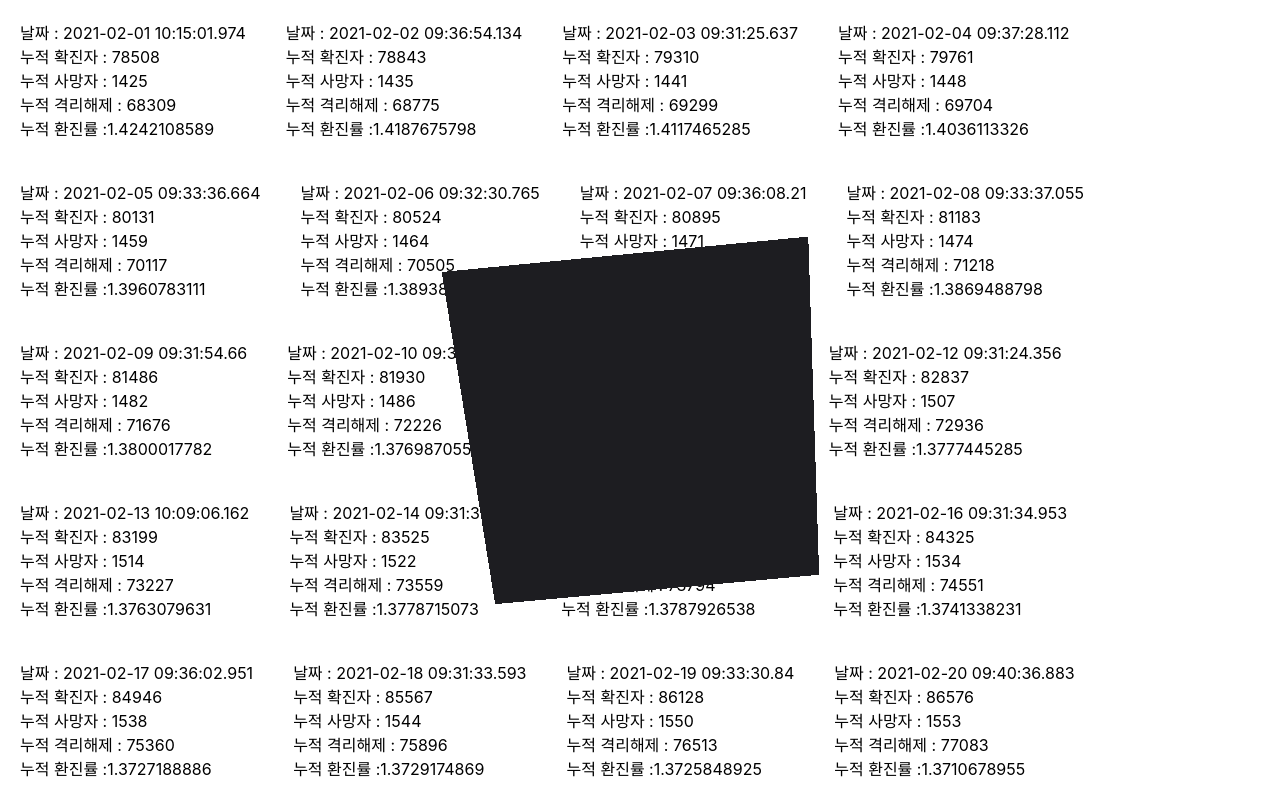
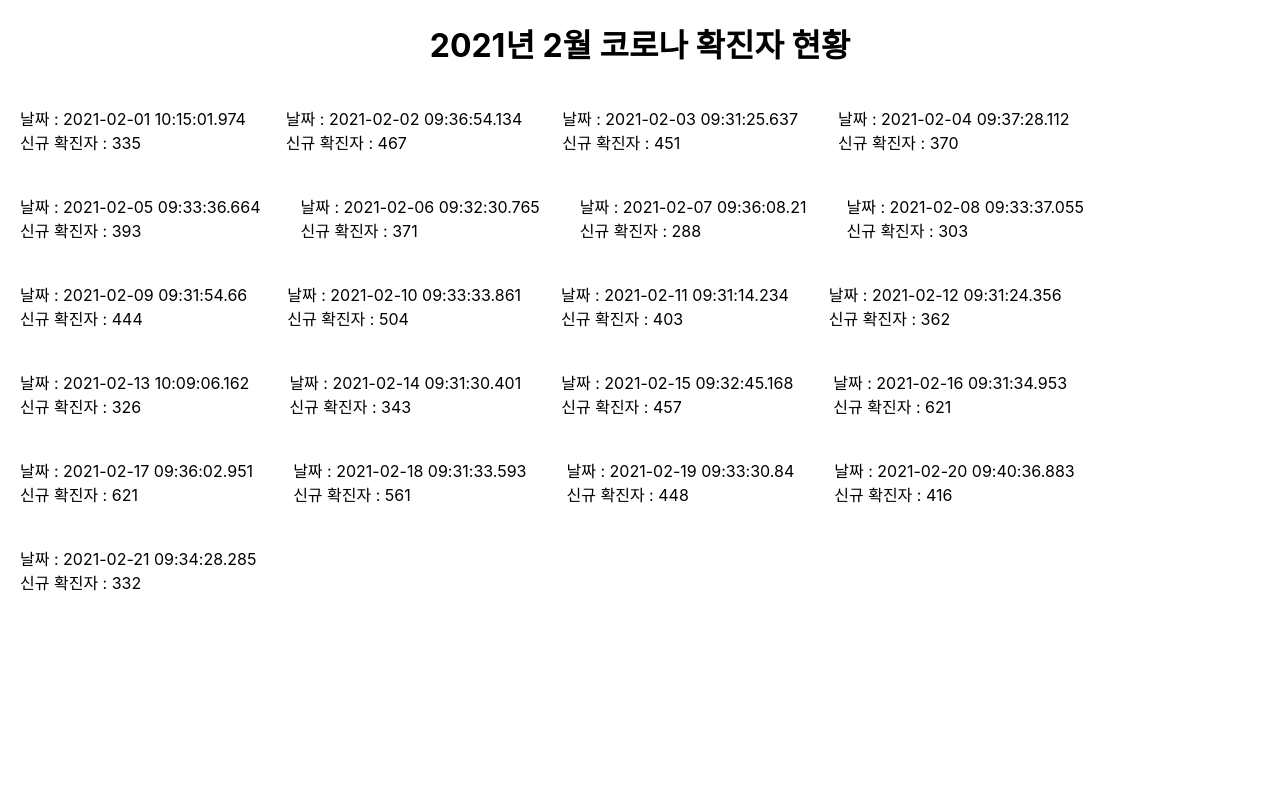
Before and after one commit to hellojaehyeok/React_Covid, a React (Create React App) app in the folder covid/: page / in a window 1280 px wide. Shown: the top 800 px of the page. Built offline with nearby package versions, Linux system fonts and the light colour scheme.

Commit message:
컴포넌트 정리, 헤더 생성, 신규확진자 데이터 추출
컴포넌트 정리, 헤더 생성, 신규확진자 데이터 추출

```diff
--- a/covid/src/app.jsx
+++ b/covid/src/app.jsx
@@ -1,10 +1,11 @@
 import styles from './app.module.css';
-import CovidForm from './components/covidForm/covidForm';
 import * as THREE from 'three';
 import { useEffect, useRef } from 'react';
+import Header from './components/header/header';
+import Covid from './components/covid/covid';
 
 function App({covid}) {
-
+  /*
     const threeRef = useRef();
 
     const three = () => {
@@ -12,9 +13,9 @@ function App({covid}) {
       const scene = new THREE.Scene();
       const camera = new THREE.PerspectiveCamera( 75, window.innerWidth/window.innerHeight, 0.1, 1000 );
       const renderer = new THREE.WebGLRenderer({ alpha: true });
+      renderer.setSize( window.innerWidth, window.innerHeight );
+      // threeRef.current.appendChild(renderer.domElement);
 
-      threeRef.current.appendChild(renderer.domElement);
-      renderer.setSize( window.innerWidth, window.innerHeight );
       window.addEventListener("resize", function(){
         const width = window.innerWidth;
         const height = window.innerHeight;
@@ -47,15 +48,17 @@ function App({covid}) {
     useEffect(()=>{
       three()
     },[threeRef])
+  */
 
   return (
-    <div className="App">
+    <div className={styles.app}>
 
-      <div className={styles.three} ref={threeRef}></div>
+      {/* <div className={styles.three} ref={threeRef}></div> */}
 
-      <ul>
-        { covid.map(item => <CovidForm key={item.seq} item={item} />) }
-      </ul>
+
+      <Header />
+      <Covid covid={covid}/>
+
     </div>
   );
 
--- a/covid/src/app.module.css
+++ b/covid/src/app.module.css
@@ -5,6 +5,7 @@
     text-decoration: none;
 }
 
+
 div.three{
     position: absolute;
 }
--- /dev/null
+++ b/covid/src/components/covid/covid.jsx
@@ -0,0 +1,28 @@
+import React, { useEffect, useState } from 'react';
+import CovidData from './covidData/covidData';
+
+const Covid = ({covid}) => {
+
+    const [dailyDecide, setDailyDecide] = useState([]);
+
+
+    useEffect(() => {
+        const update = [];
+        for(let i=0 ; i < covid.length-1 ; i++){
+            update.push(covid[i+1].decideCnt - covid[i].decideCnt);
+        }
+        setDailyDecide(update);
+    },[])
+
+
+
+    return(
+        <div>
+            <ul>
+                { covid.map((item, index) => <CovidData key={item.seq} item={item} dailyDecide={dailyDecide[index]}/>) }
+            </ul>
+        </div>
+    );
+};
+
+export default Covid;
--- /dev/null
+++ b/covid/src/components/covid/covidData/covidData.jsx
@@ -0,0 +1,22 @@
+import React, { useEffect } from 'react';
+import styles from './covidData.module.css';
+
+const CovidData = ({item, dailyDecide}) => {
+
+    return(
+        <li className={styles.itemList}>
+            {dailyDecide &&
+            <ul>
+            <li>날짜 : {item.createDt}</li>
+            <li>신규 확진자 : {dailyDecide}</li>
+            {/* <li>누적 확진자 : {item.decideCnt}</li>
+            <li>누적 사망자 : {item.deathCnt}</li>
+            <li>누적 격리해제 : {item.clearCnt}</li>
+            <li>누적 환진률 :{item.accDefRate} </li> */}
+            <li></li>
+            </ul>}
+        </li>
+    );
+};
+
+export default CovidData;
--- a/covid/src/components/covidForm/covidForm.jsx
+++ /dev/null
@@ -1,22 +0,0 @@
-import React from 'react';
-import styles from './covidForm.module.css';
-
-const CovidForm = ({item}) => {
-
-
-
-    return(
-        <li className={styles.itemList}>
-            <ul>
-                <li>날짜 : {item.createDt}</li>
-                <li>누적 확진자 : {item.decideCnt}</li>
-                <li>누적 사망자 : {item.deathCnt}</li>
-                <li>누적 격리해제 : {item.clearCnt}</li>
-                <li>누적 환진률 :{item.accDefRate} </li>
-                <li></li>
-            </ul>
-        </li>
-    );
-};
-
-export default CovidForm;
--- /dev/null
+++ b/covid/src/components/header/header.jsx
@@ -0,0 +1,13 @@
+import React from 'react';
+import styles from './header.module.css';
+
+const Header = (props) => {
+
+    return(
+        <header className={styles.header}>
+            <h1>2021년 2월 코로나 확진자 현황</h1>
+        </header>
+    )
+};
+
+export default Header;
--- /dev/null
+++ b/covid/src/components/header/header.module.css
@@ -0,0 +1,5 @@
+
+header.header{
+    text-align: center;
+    margin: 20px 0;
+}
```
Also changed, not shown: covid/src/components/covid/covid.module.css (added), covid/src/components/covid/covidData/covidData.module.css (renamed from covid/src/components/covidForm/covidForm.module.css).
